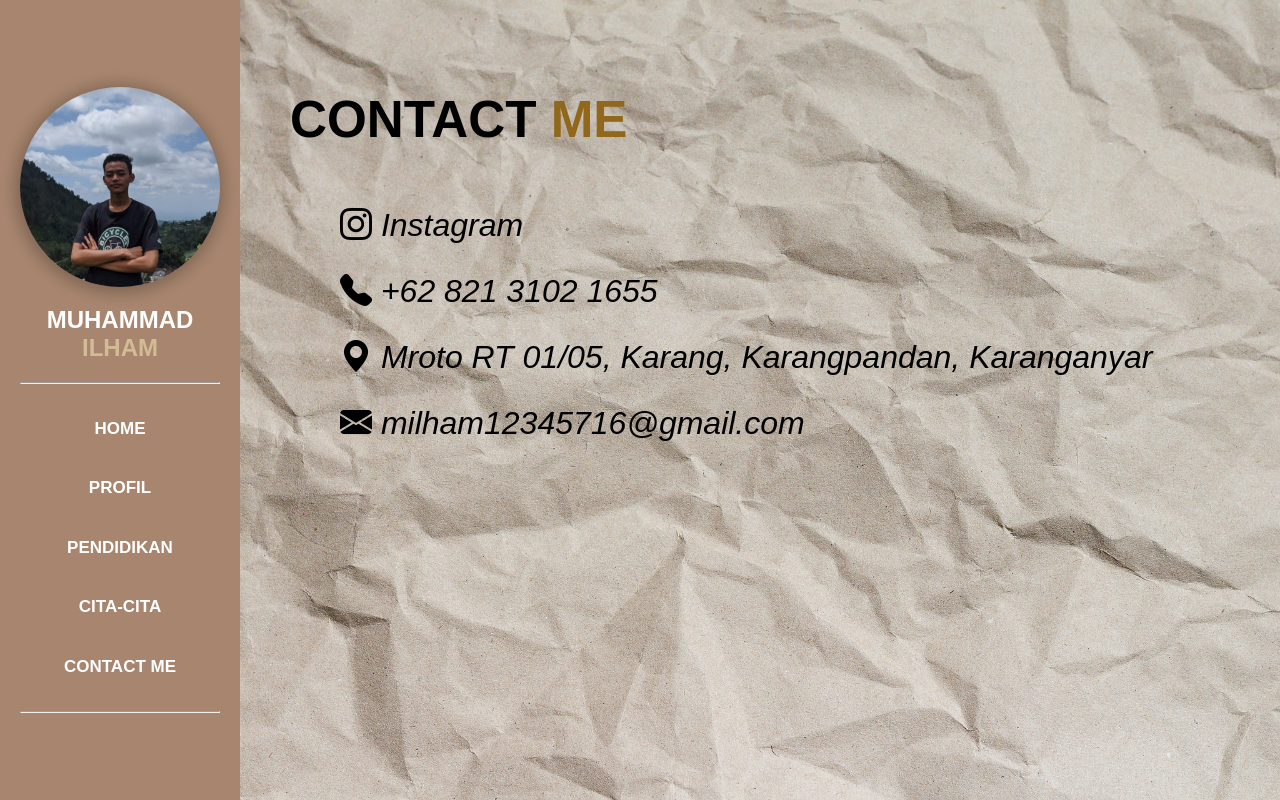
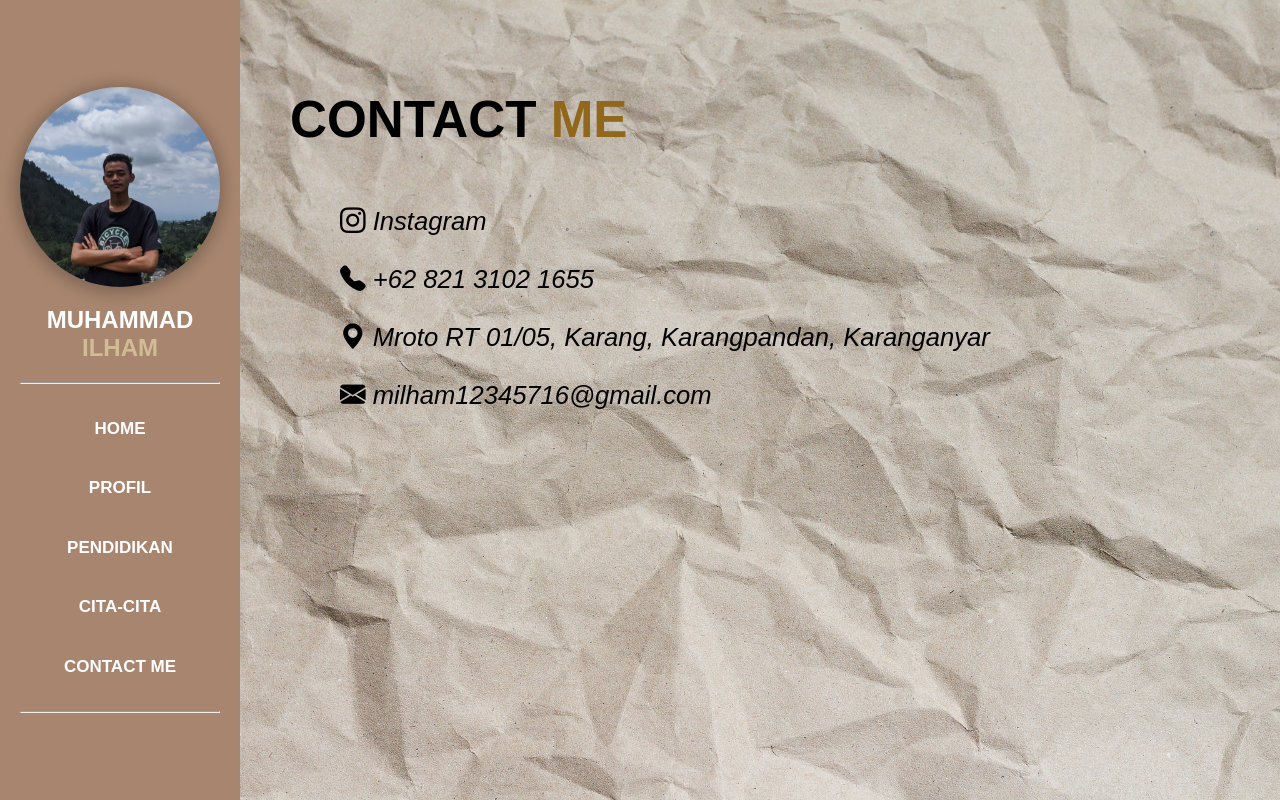
Before and after one commit to ilhmd-ham/biodata-saya, a plain HTML site: page contactme.html in a window 1280 px wide. Drawn offline with nearby package versions, Linux system fonts and the light colour scheme.

Commit message:
Update contactme.html

```diff
--- a/contactme.html
+++ b/contactme.html
@@ -40,18 +40,18 @@
             <h1>CONTACT <span>ME</span></h1><br><br>
 
             <a href="https://instagram.com/ilhmd_ham" class="icon-contact">
-                <i class="bi bi-instagram" style="font-size: 2rem;"> Instagram</i>
+                <i class="bi bi-instagram" style="font-size: 2vw;"> Instagram</i>
             </a>
             <br><br>
             <a href="https://wa.me/+6282131021655" class="icon-contact" class="icon-contact">
-                <i class="bi bi-telephone-fill" style="font-size: 2rem;"> +62 821 3102 1655</i>
+                <i class="bi bi-telephone-fill" style="font-size: 2vw;"> +62 821 3102 1655</i>
             </a>
             <br><br>
             <a href="https://maps.app.goo.gl/aT25ysRKRq8ZjiSk7" class="icon-contact">
-                <i class="bi bi-geo-alt-fill" style="font-size: 2rem;"> Mroto RT 01/05, Karang, Karangpandan, Karanganyar</i>
+                <i class="bi bi-geo-alt-fill" style="font-size: 2vw;"> Mroto RT 01/05, Karang, Karangpandan, Karanganyar</i>
             </a>
             <br><br>
-            <i class="bi bi-envelope-fill" style="font-size: 2rem; padding: 50px;"> milham12345716@gmail.com</i>
+            <i class="bi bi-envelope-fill" style="font-size: 2vw; padding: 50px;"> milham12345716@gmail.com</i>
         </div>
     </div>
 </body>
```
